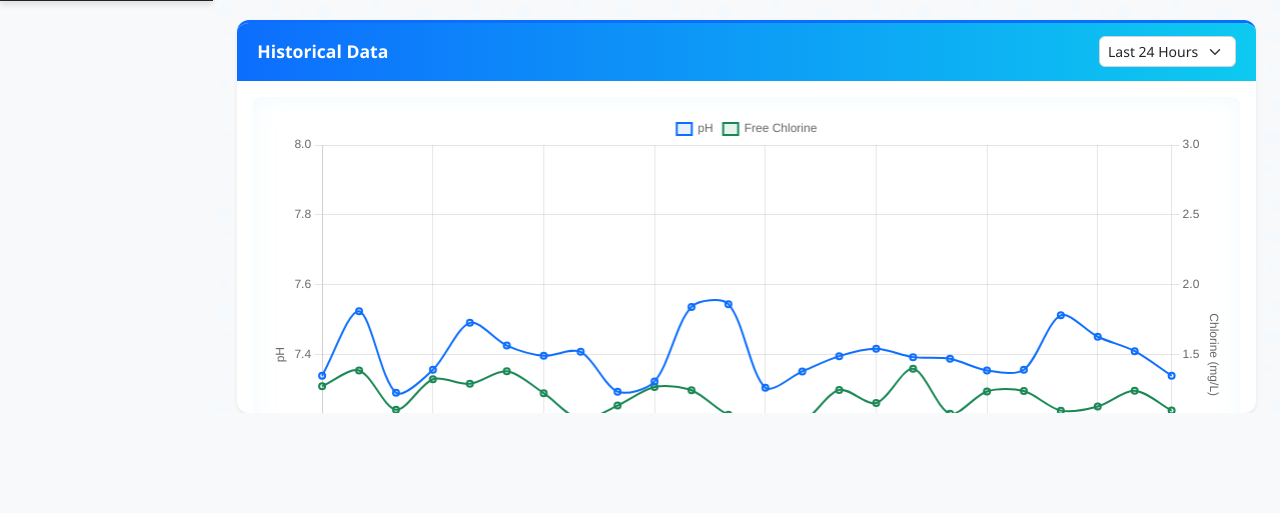
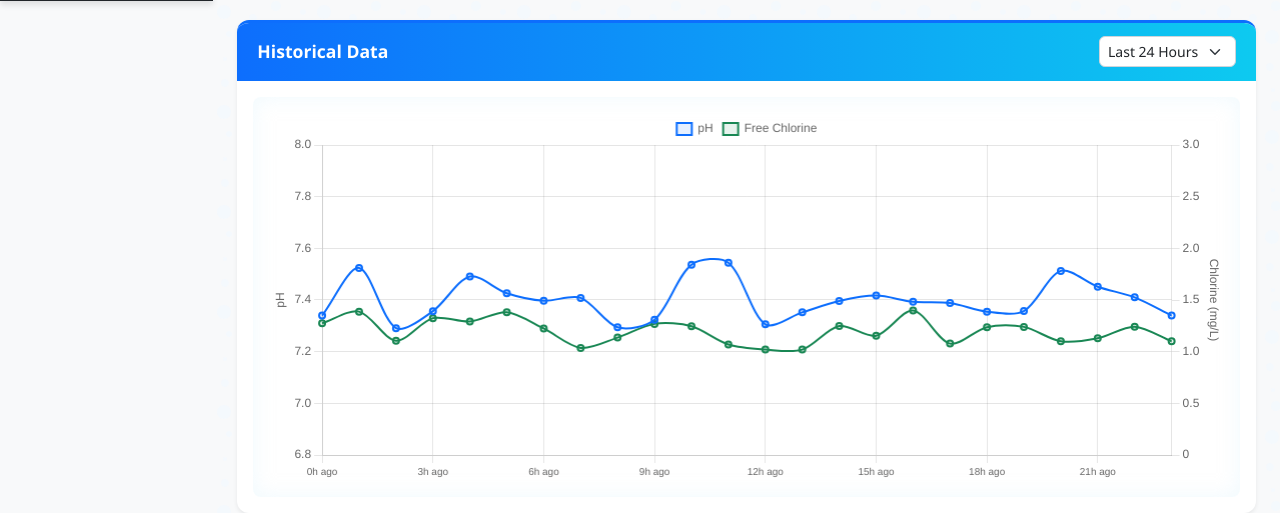
Before and after one commit to AkauntiPBSHK/pool-automation, a Flask app: page / in a window 1280 px wide, after a click on "Water Chemistry". Shown: the part 799-1312 px from the top of the page. Before the commit the page ends 1212 px from the top, so only its background shows below. Run offline with Flask 3, Linux system fonts and the light colour scheme; some libraries are stand-ins or nearby versions.

Commit message:
fixing the chart height

```diff
--- a/frontend/static/css/style.css
+++ b/frontend/static/css/style.css
@@ -416,23 +416,6 @@ main {
     }
 }
 
-/* Make chart containers position relative for absolute positioning of buttons */
-.chart-container {
-    position: relative;
-}
-
-/* Add a subtle animation for the auto-scale buttons when active */
-.btn-outline-secondary:active {
-    transform: scale(0.95);
-    transition: transform 0.1s;
-}
-
-/* Add a loading state class for charts during optimization */
-.chart-optimizing {
-    opacity: 0.7;
-    transition: opacity 0.3s;
-}
-
 /* Style for the target zone (optional, if you implement the threshold visualization) */
 .target-zone {
     fill: rgba(40, 167, 69, 0.1);
@@ -624,3 +607,7 @@ main {
     from { transform: translateX(6px); }
     to { transform: translateX(0); }
   }
+
+.chart-container {
+    height: 400px !important; /* Increase from current 300px */
+}
--- a/frontend/templates/index.html
+++ b/frontend/templates/index.html
@@ -519,7 +519,7 @@
                                     </div>
                                 </div>
                                 <div class="card-body">
-                                    <div style="height: 300px;">
+                                    <div style="height: 400px;">
                                         <div class="chart-container" role="img" aria-label="Chart showing water chemistry history">
                                             <canvas id="chemistryChart"></canvas>
                                         </div>
@@ -753,7 +753,7 @@
                                     </div>
                                 </div>
                                 <div class="card-body">
-                                    <div style="height: 300px;">
+                                    <div style="height: 400px;">
                                         <div class="chart-container" role="img" aria-label="Chart showing turbidity history">
                                             <canvas id="turbidityChart"></canvas>
                                         </div>
```
